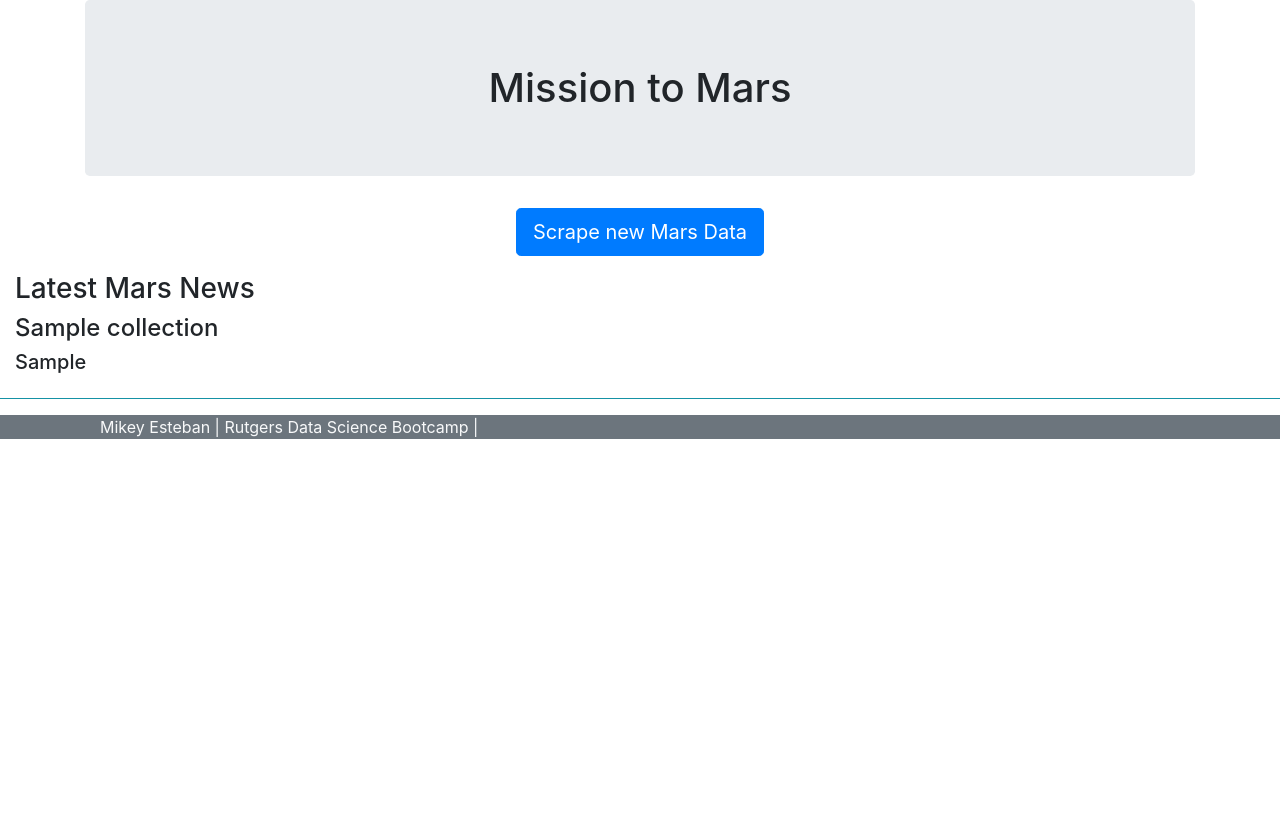
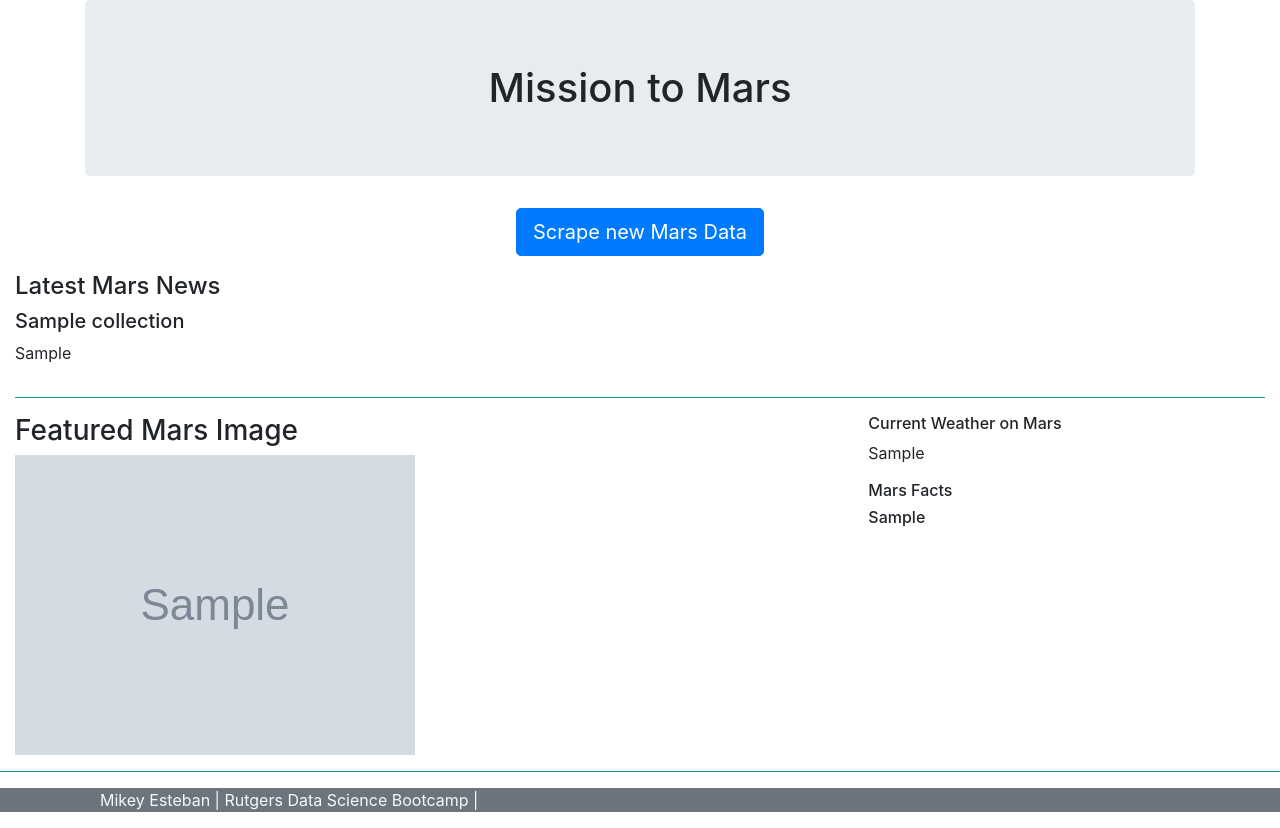
Before and after one commit to Mikey-Esteban/web-scarping-challenge, a Flask app: page / in a window 1280 px wide. Before the commit the page ends 439 px from the top, so only its background shows below. Run offline with Flask 2, Linux system fonts and the light colour scheme; grey boxes marked "Sample" are stand-in pictures; a database or web service that is not in the repository returns one stand-in record (values such as "Sample title"); some libraries are stand-ins or nearby versions.

Commit message:
have to added table to index html

```diff
--- a/Mission_to_Mars/templates/index.html
+++ b/Mission_to_Mars/templates/index.html
@@ -21,10 +21,26 @@
   <div class="container-fluid">
     <div class="row">
       <div class="col-md-12">
-        <h3>Latest Mars News<h3>
-        <h4>{{data.news_title}}</h4>
-        <h5>{{data.news_info}}</h5>
-
+        <h4>Latest Mars News<h4>
+        <h5>{{data.news_title}}</h5>
+        <p>{{data.news_info}}</p>
+      </div>
+    </div>
+    <hr class="stripline bg-info">
+    <div class="row">
+      <div class="col-md-8">
+        <h3>Featured Mars Image</h3>
+        <img class="InSight" src="{{data.featured_image_url}}" alt="Featured Mars Image">
+      </div>
+      <div class="col-md-4">
+        <div class="panel panel-default">
+          <h6>Current Weather on Mars</h6>
+          <p>{{data.tweet_info}}</p>
+        </div>
+        <div>
+          <h6>Mars Facts<h6>
+          {{data.html_table|safe}}
+        </div>
       </div>
     </div>
   </div>
```
Also changed, not shown: Mission_to_Mars/scrape_mars.py (+4 -3 lines), README.md.
